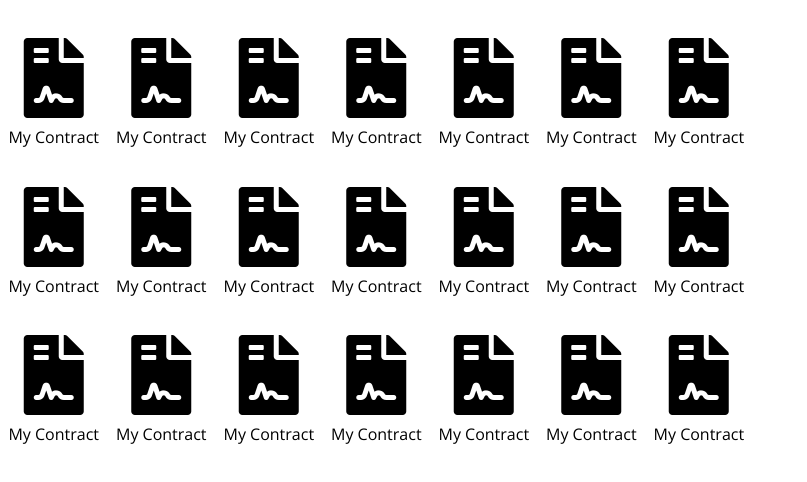
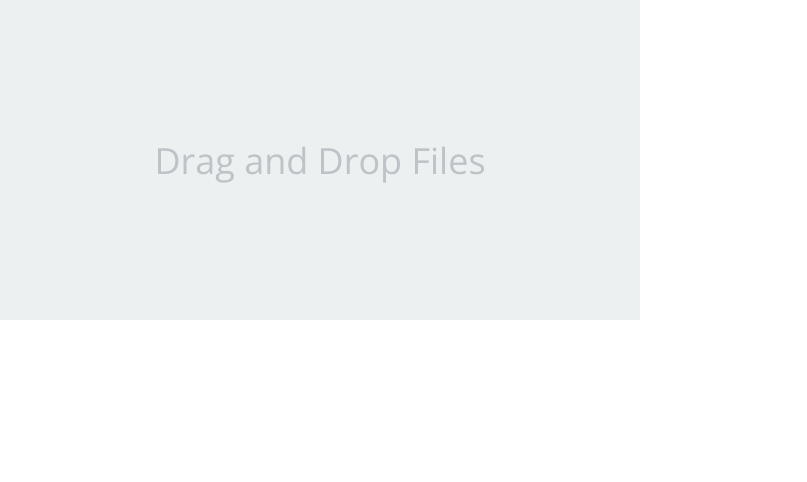
Before and after one commit to gaber85/docco-frontend, a React (Create React App) app in the folder client/: page / in a window 1280 px wide. Shown: the top 482 px of the page, without its empty margins (0-807 px from the left). Built offline with nearby package versions, Linux system fonts and the light colour scheme.

Commit message:
refactor: DragDrop component moved logic into component. fully working

```diff
--- a/client/src/App.js
+++ b/client/src/App.js
@@ -2,18 +2,23 @@ import React, { Component } from 'react';
 import { connect } from 'react-redux';
 import { add } from './redux/actions'
 import './App.css';
-// import MainButton from './components/MainButton';
-//  import SignUp from './components/SignUp';
-// import NavBar from './components/NavBar';
-import ContractList from './components/ContractList';
-import contracts from './components/ContractList/contracts';
+import DragDrop from './components/DragDrop';
 
 // eslint-disable-next-line
 class App extends Component {
 
+  handleDrop = (data) => {
+    const fileList = [];
+    for (let i = 0; i < data.files.length; i+=1) {
+      if (fileList.indexOf(data.files[i].name) === -1) fileList.push(data.files[i].name);
+    }
+    return fileList;
+  }
+
   render () {
-
-    return <ContractList contracts = {contracts} />;
+    return (
+      <DragDrop handleDrop={this.handleDrop} />
+    )
   }
 }
 
--- a/client/src/components/DragDrop/DragDrop.css
+++ b/client/src/components/DragDrop/DragDrop.css
@@ -1,3 +1,9 @@
+.container {
+  display: flex;
+  flex-direction: column;
+  height: 100%;
+}
+
 .drag-drop-container {
   display: inline-flex;
   justify-content: center;
@@ -6,8 +12,8 @@
   background-color: #ECF0F1;
   color: #BDC3C7;
   font-size: 36px;
-  height: 50%;
-  width: 80%;
+  height: 40%;
+  width: 50%;
 }
 
 .drag-drop-dash {
--- a/client/src/components/DragDrop/DragDrop.js
+++ b/client/src/components/DragDrop/DragDrop.js
@@ -7,7 +7,8 @@ class DragDrop extends Component {
   constructor(props) {
   super(props);
   this.state = {
-    dragging: false
+    dragging: false,
+    allFiles: [],
   }
 }
 
@@ -52,20 +53,23 @@ class DragDrop extends Component {
 
   handleDrop = (e) => {
     const { handleDrop } = this.props;
+    const { allFiles } = this.state;
     e.preventDefault();
     e.stopPropagation();
     this.setState({dragging: false});
     if (e.dataTransfer.items && e.dataTransfer.items.length > 0) {
-      handleDrop(e.dataTransfer.items);
+      const files = handleDrop(e.dataTransfer);
       e.dataTransfer.clearData();
       this.dragCounter = 0;
+      this.setState({allFiles: [...allFiles, ...files]})
     }
   };
 
   render() {
     const { children } = this.props;
-    const { dragging } = this.state;
+    const { dragging, allFiles } = this.state;
     return (
+      <div className="container">
       <div className="drag-drop-container" ref={this.dropRef}>
         {dragging &&
           <div className="drag-drop-dash">
@@ -77,6 +81,10 @@ class DragDrop extends Component {
         Drag and Drop Files
         {children}
       </div>
+          {allFiles.map((file) => {
+            return (<div><i className="far fa-file" /> {file}</div>)
+          })}
+      </div>
     )
   }
 }
```
Lines whose indentation alone changed are shown as unchanged.
